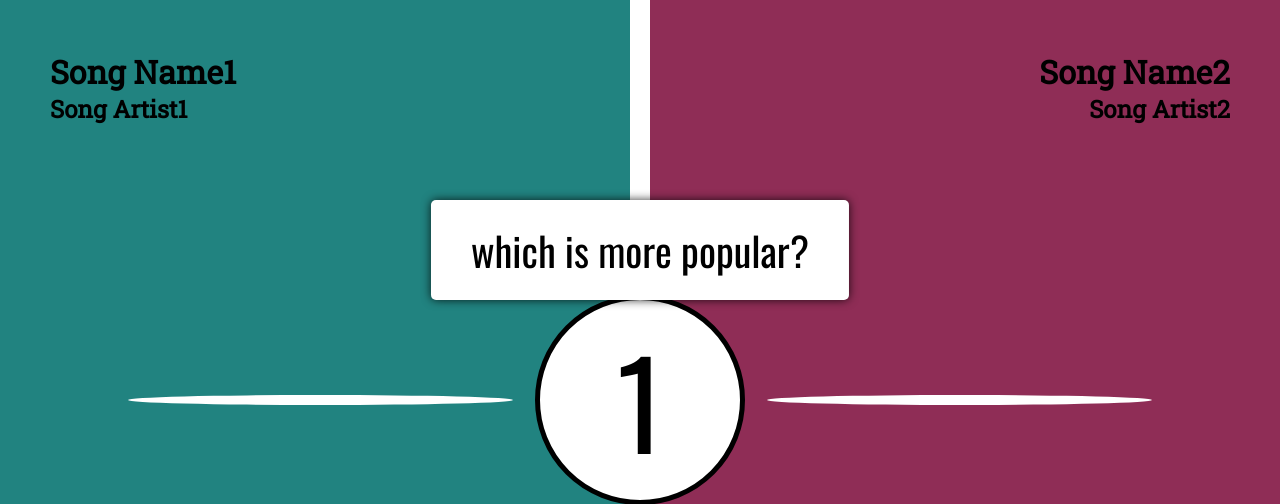
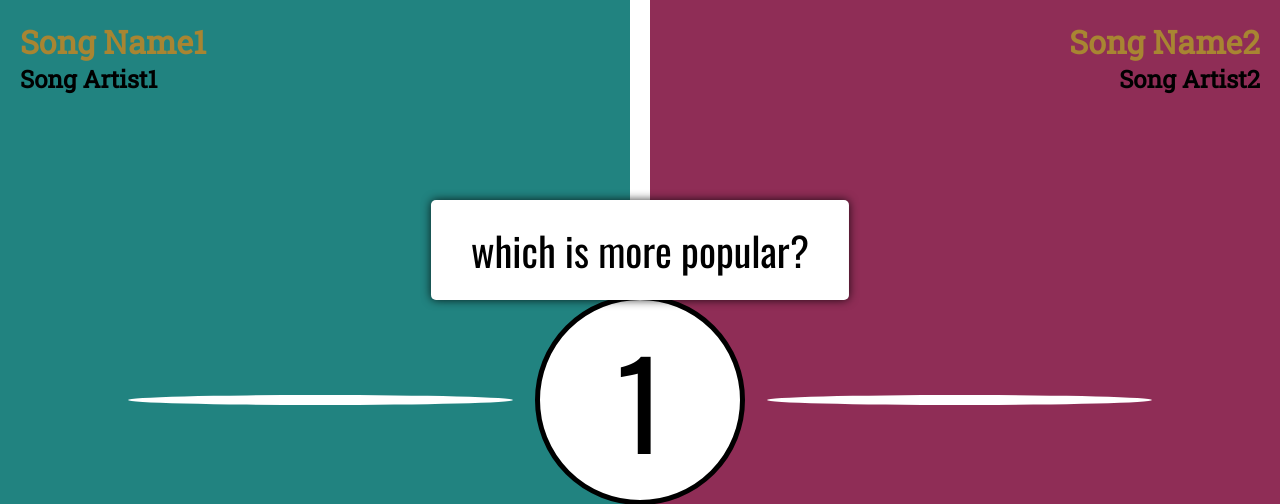
Before and after one commit to AlekAlvarez/Aleks-dev, a Flask app: page /play-again in a window 1280 px wide. Shown: the top 504 px of the page. Run offline with Flask 3, Linux system fonts and the light colour scheme.

Commit message:
Update gameStyle.css

```diff
--- a/app/static/styles/gameStyle.css
+++ b/app/static/styles/gameStyle.css
@@ -76,18 +76,26 @@ body {
 
 .songInfo {
     position: absolute;
-    top: 20px;
-    left: 20px;
-    right: 20px;
+    top: 10px;
+    left: 10px;
+    right: 10px;
     display: flex;
     flex-direction: column;
     align-items: space-between;
-    padding: 30px;
+    padding: 10px;
     font-family: "Roboto Slab", serif;
     font-optical-sizing: auto;
 }
 
-.songName, .songArtist, .popularityScore {
+.songName, .popularityScore {
+    color: #a88532;
+    display: flex;
+    justify-content: space-between;
+    width: 100%;
+    z-index: 2;
+}
+.songArtist {
+    color: black;
     display: flex;
     justify-content: space-between;
     width: 100%;
```
